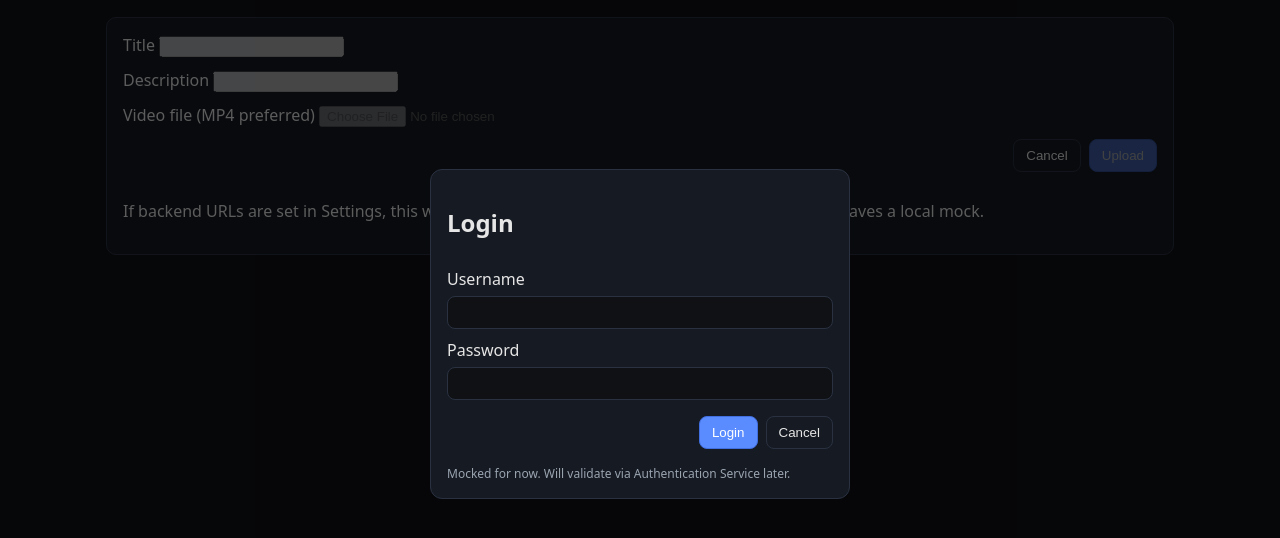
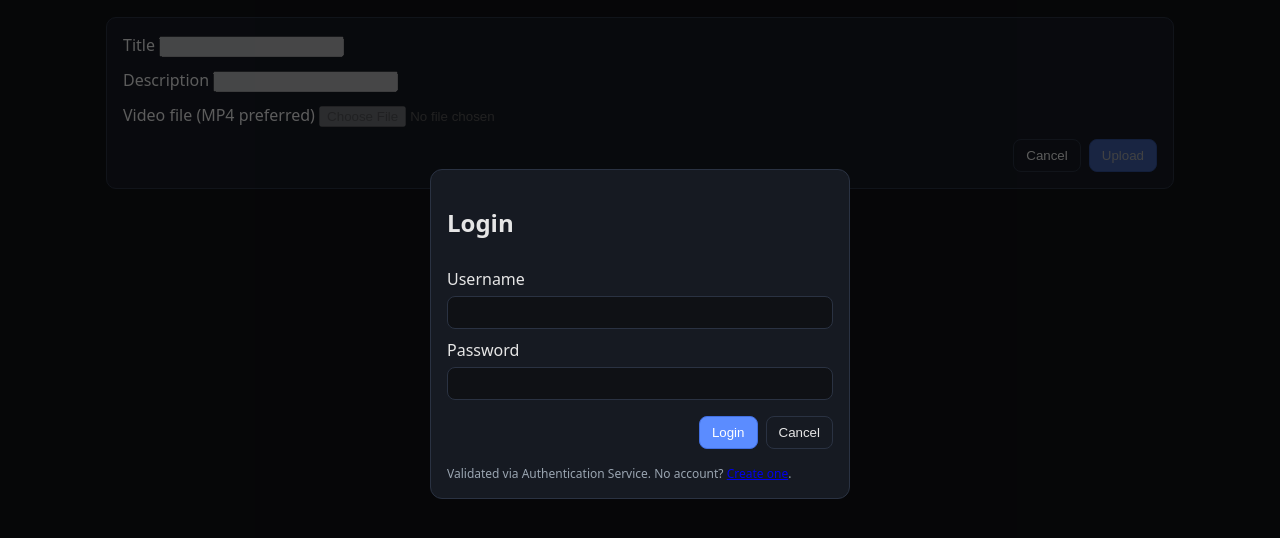
Before and after one commit to Basra97/Project1-ACIT-3495, a plain HTML site: page video-streaming-web/upload.html in a window 1280 px wide. Shown: the part 66-604 px from the top of the page. Drawn offline with Linux system fonts and the light colour scheme.

Commit message:
fixed a typos in code

```diff
--- a/video-streaming-web/upload.html
+++ b/video-streaming-web/upload.html
@@ -39,7 +39,7 @@
           <button type="button" id="cancel" class="btn outline">Cancel</button>
           <button type="submit" id="submit-btn" class="btn">Upload</button>
         </div>
-        <p class="hint">If backend URLs are set in Settings, this will upload to the File and Catalog services; otherwise it saves a local mock.</p>
+
       </form>
     </main>
   <!-- Toasts -->
@@ -60,7 +60,7 @@
           <button type="submit" class="btn">Login</button>
           <button type="button" id="cancel-login" class="btn outline">Cancel</button>
         </div>
-        <p class="hint">Mocked for now. Will validate via Authentication Service later.</p>
+  <p class="hint">Validated via Authentication Service. No account? <a href="./signup.html">Create one</a>.</p>
       </form>
     </div>
 
--- a/video-streaming-web/upload.js
+++ b/video-streaming-web/upload.js
@@ -124,7 +124,7 @@ els.cancel.addEventListener('click', () => {
 
 els.form.addEventListener('submit', async (e) => {
   e.preventDefault();
-  // require login for mock upload to simulate flow
+  // require login for upload
   if (!state.user) {
     openLogin();
     showToast({ title: 'Login required', body: 'Please login to upload.', kind: 'error' });
```
Also changed, not shown: video-streaming-web/login.html (+1 -1 lines), video-streaming-web/signin.html (+1 -1 lines).
